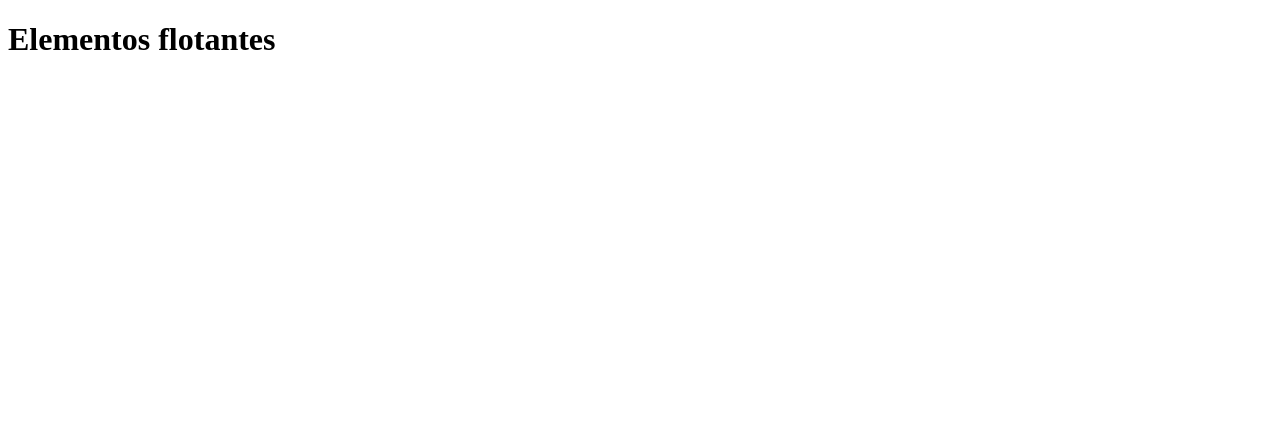
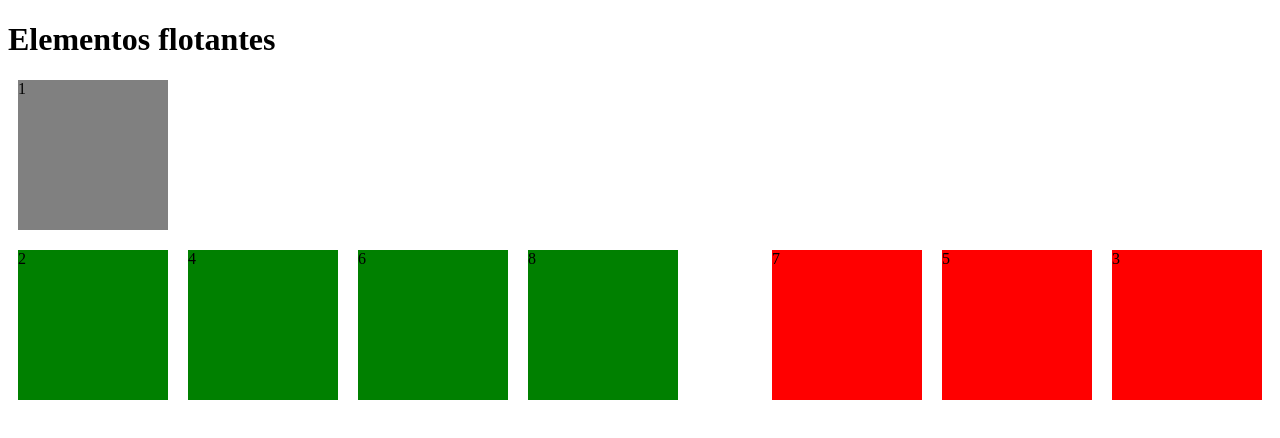
Before and after one commit to eugenia1984/desarrollo-front-end-html-css-javascript, a plain HTML site: page 01-desarrollo-front-end/curso/css/posicionar-y-flotar/elementos-flotantes.html in a window 1280 px wide. Drawn offline with Linux system fonts and the light colour scheme.

Commit message:
-posicionamiento

```diff
--- a/01-desarrollo-front-end/curso/css/posicionar-y-flotar/elementos-flotantes.html
+++ b/01-desarrollo-front-end/curso/css/posicionar-y-flotar/elementos-flotantes.html
@@ -1,16 +1,39 @@
 <!DOCTYPE html>
 <html lang="es">
+
 <head>
   <meta charset="UTF-8">
   <meta name="viewport" content="width=device-width, initial-scale=1.0">
   <title>Elementos flotantes</title>
+  <link rel="stylesheet" href="../../estilos/estilo-general.css">
+  <style>
+    .fl {
+      float: left;
+    }
+
+    .fr {
+      float: right;
+    }
+
+    .fn {
+      float: none;
+    }
+
+  </style>
 </head>
 <body>
   <header>
     <h1>Elementos flotantes</h1>
   </header>
   <main>
-
+    <div class="aa-150 m-10 f-g">1</div>
+    <div class="aa-150 m-10 f-v fl">2</div>
+    <div class="aa-150 m-10 f-r fr">3</div>
+    <div class="aa-150 m-10 f-v fl">4</div>
+    <div class="aa-150 m-10 f-r fr">5</div>
+    <div class="aa-150 m-10 f-v fl">6</div>
+    <div class="aa-150 m-10 f-r fr">7</div>
+    <div class="aa-150 m-10 f-v fl">8</div>
   </main>
 </body>
 </html>
--- a/01-desarrollo-front-end/curso/estilos/estilo-general.css
+++ b/01-desarrollo-front-end/curso/estilos/estilo-general.css
@@ -148,3 +148,19 @@ body {
 .b-go {
   border: 1px solid var(--gris-oscuro);
 }
+
+/***********************/
+/*               FONDO */
+/***********************/
+.f-g {
+  background-color: gray;
+}
+.f-v {
+  background-color: green;
+}
+.f-r {
+  background-color: red;
+}
+.f-b {
+  background-color: blue;
+}
```
Also changed, not shown: 01-desarrollo-front-end/curso/css/posicionar-y-flotar/despejar-elementos.html (+14 -1 lines).
